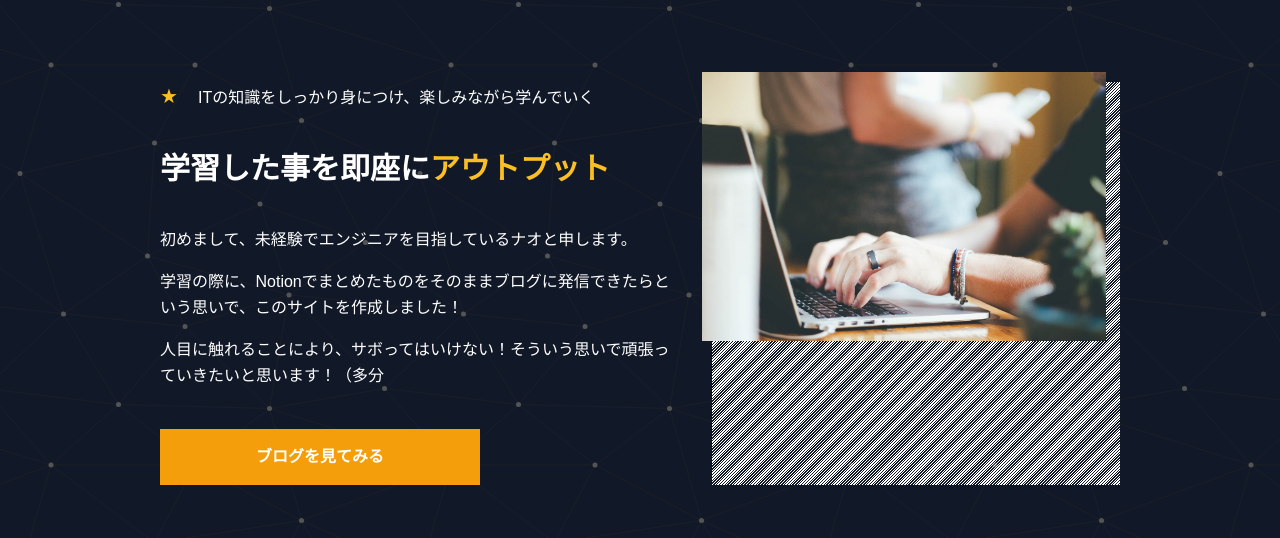
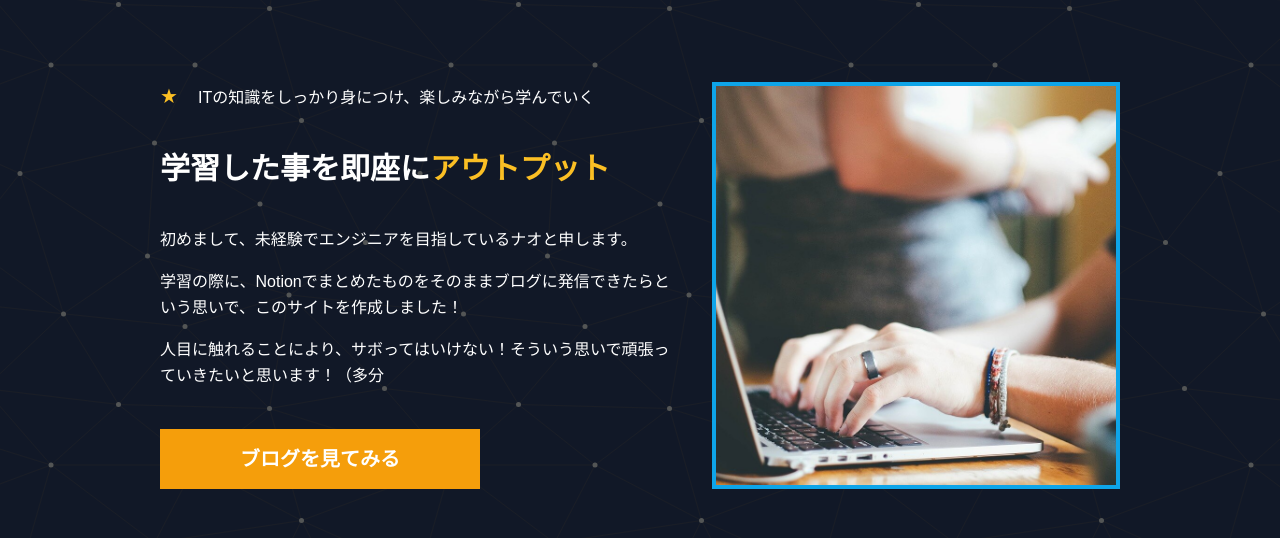
Before and after one commit to naomina121/naomina, a Next.js app: page / in a window 1280 px wide. Shown: the part 926-1464 px from the top of the page. Built offline with nearby package versions, Linux system fonts and the light colour scheme; a web font is replaced by a local one.

Commit message:
about細かな画像調整

```diff
--- a/src/pages/index.tsx
+++ b/src/pages/index.tsx
@@ -200,19 +200,19 @@ const Home: NextPage = () => {
               </p>
               <Link
                 href="#"
-                className="block mt-10 font-bold mx-0 p-2 py-4 max-w-xs text-center bg-amber-500 text-base"
+                className="block mt-10 font-bold mx-0 p-2 py-4 max-w-xs text-center bg-amber-500 text-bas"
               >
                 ブログを見てみる
               </Link>
             </div>
-            <div className="bg-stripe">
+            <div className="border-solid border-4 border-sky-500">
               <Image
                 alt="pcで操作している人"
                 src="/img/about.jpg"
                 width="1280"
                 height="853"
                 className="
-                max-w-2xl w-full -translate-x-3 -translate-y-3"
+                max-w-2xl w-full h-full object-cover"
               />
             </div>
           </div>
```
